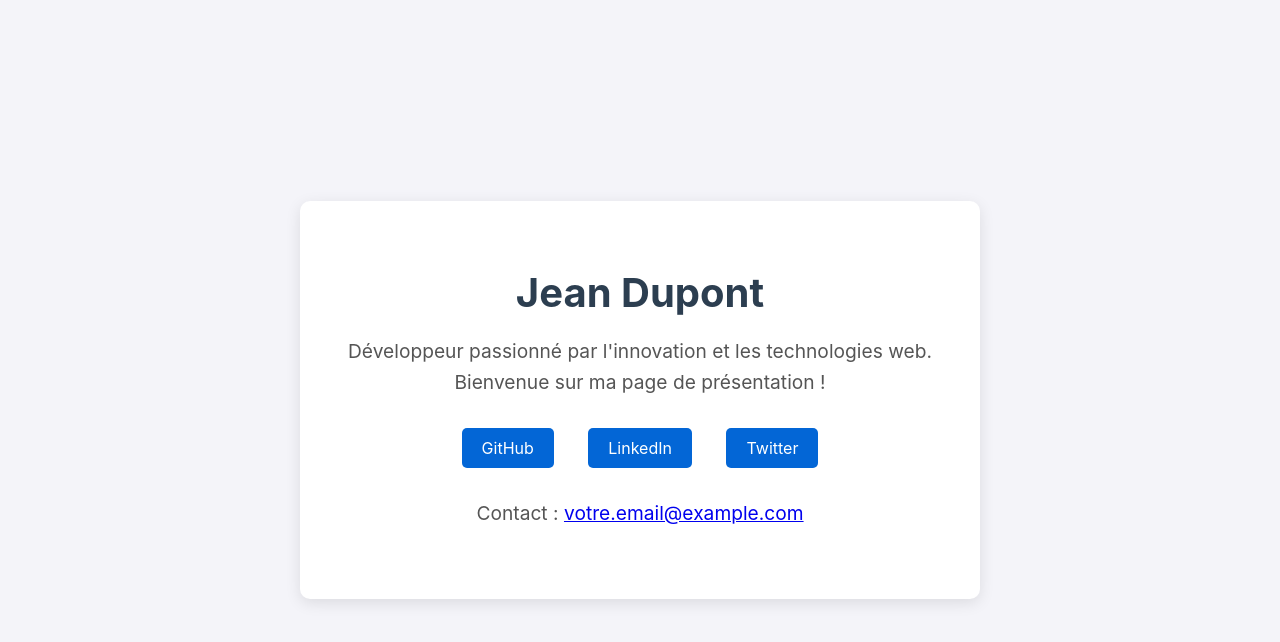
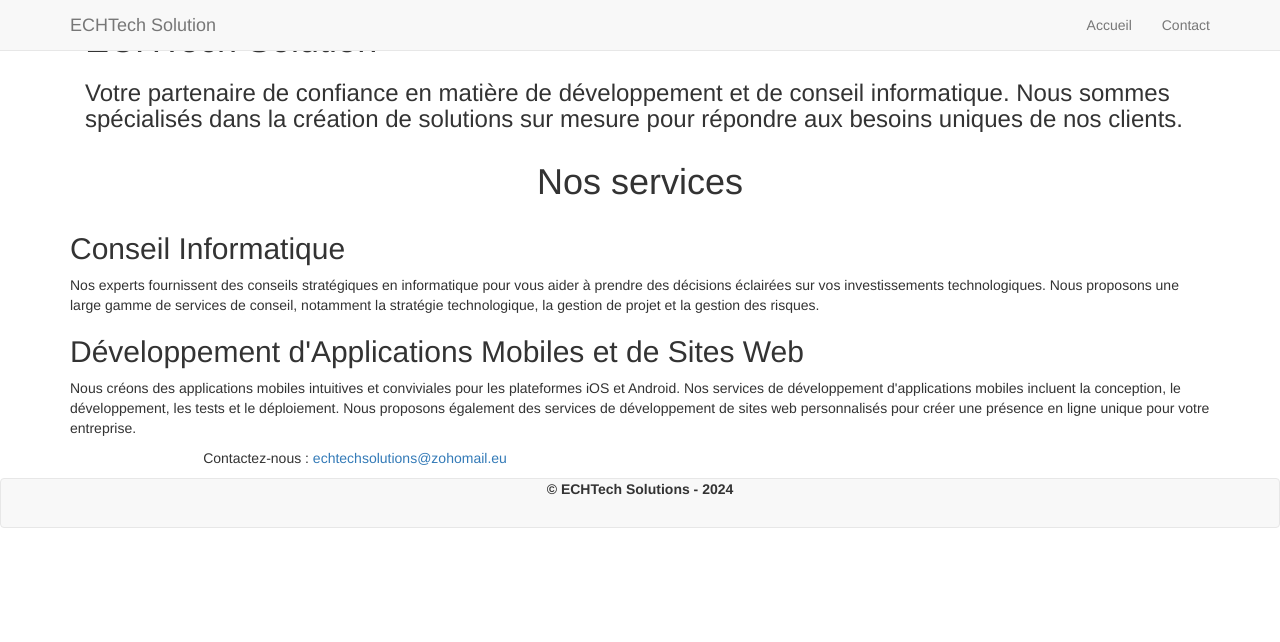
Before and after one commit to echtechsolutions/echtechsolutions.github.io, a plain HTML site: page index.html in a window 1280 px wide. Drawn offline with nearby package versions, Linux system fonts and the light colour scheme.

Commit message:
Update index.html

```diff
--- a/index.html
+++ b/index.html
@@ -1,82 +1,166 @@
 <!DOCTYPE html>
 <html lang="fr">
+
 <head>
-    <meta charset="UTF-8">
-    <meta name="viewport" content="width=device-width, initial-scale=1.0">
-    <title></title>
-    <style>
-        /* Ceci est le style CSS directement dans le fichier HTML pour faire simple */
-        body {
-            font-family: -apple-system, BlinkMacSystemFont, "Segoe UI", Roboto, Helvetica, Arial, sans-serif, "Apple Color Emoji", "Segoe UI Emoji", "Segoe UI Symbol";
-            background-color: #f4f4f9;
-            color: #333;
-            display: flex;
-            justify-content: center;
-            align-items: center;
-            height: 100vh;
-            margin: 0;
-            text-align: center;
-        }
+  <!--    DEBUT DU HEAD -->
+  <meta charset="utf-8">
+  <meta http-equiv="X-UA-Compatible" content="IE=edge">
+  <meta name="viewport" content="width=device-width, initial-scale=1">
 
-        .container {
-            max-width: 600px;
-            padding: 40px;
-            background-color: #ffffff;
-            border-radius: 10px;
-            box-shadow: 0 4px 15px rgba(0, 0, 0, 0.1);
-        }
+  <title>ECHTech Solutions - Votre Partenaire Informatique </title>
 
-        h1 {
-            font-size: 2.5em;
-            margin-bottom: 10px;
-            color: #2c3e50;
-        }
+  <link href="css/design.css" rel="stylesheet">
 
-        p {
-            font-size: 1.2em;
-            line-height: 1.6;
-            margin-bottom: 30px;
-            color: #555;
-        }
+  <link rel="stylesheet" href="https://maxcdn.bootstrapcdn.com/font-awesome/4.5.0/css/font-awesome.min.css">
 
-        .links a {
-            display: inline-block;
-            margin: 0 15px;
-            padding: 10px 20px;
-            text-decoration: none;
-            color: #ffffff;
-            background-color: #0366d6; /* Couleur bleue de GitHub */
-            border-radius: 5px;
-            transition: background-color 0.3s ease;
-        }
 
-        .links a:hover {
-            background-color: #0056b3;
-        }
 
-        .contact {
-            margin-top: 30px;
-            font-size: 1em;
-            color: #777;
-        }
-    </style>
+  <link href="https://maxcdn.bootstrapcdn.com/bootstrap/3.3.6/css/bootstrap.min.css" rel="stylesheet">
+
+
 </head>
+
 <body>
 
+
+  <nav class="navbar navbar-default navbar-fixed-top">
+    <div class="container" id="navbar">
+      <div class="navbar-header page-scroll">
+        <button type="button" class="navbar-toggle" data-toggle="collapse" data-target="#collapse-menu">
+          <span class="sr-only">Toggle navigation</span>
+          <span class="icon-bar"></span>
+          <span class="icon-bar"></span>
+          <span class="icon-bar"></span>
+        </button>
+
+        <a class="navbar-brand" href="#" id="brand">ECHTech Solution</a>
+      </div>
+
+      <!-- Collect the nav links, forms, and other content for toggling -->
+      <div class="collapse navbar-collapse" id="collapse-menu">
+        <ul class="nav navbar-nav navbar-right">
+          <li class="hidden">
+            <a href="#mainsection"></a>
+          </li>
+
+
+          <li class="page-scroll">
+            <a href="#mainsection">Accueil</a>
+          </li>
+          <li class="page-scroll">
+          </li>
+
+          <li class="page-scroll">
+            <a href="#contact">Contact</a>
+          </li>
+        </ul>
+      </div>
+    </div>
+  </nav>
+
+
+
+
+
+  <section id="mainsection">
     <div class="container">
-        <h1>Jean Dupont</h1>
-        <p>Développeur passionné par l'innovation et les technologies web. Bienvenue sur ma page de présentation !</p>
 
-        <div class="links">
-            <a href="https://github.com/votre-pseudo" target="_blank">GitHub</a>
-            <a href="https://www.linkedin.com/in/votre-profil" target="_blank">LinkedIn</a>
-            <a href="https://twitter.com/votre-pseudo" target="_blank">Twitter</a>
-            </div>
 
-        <div class="contact">
-            <p>Contact : <a href="mailto:votre.email@example.com">votre.email@example.com</a></p>
+      <div class="col-lg-12">
+        <div class="intro-message">
+          <h1>ECHTech Solution</h1>
+          <h3>
+            <p>Votre partenaire de confiance en matière de développement et de conseil informatique. Nous sommes
+              spécialisés dans la création de solutions sur mesure pour répondre aux besoins uniques de nos clients.</p>
+          </h3>
+
+
         </div>
+      </div>
+
+    </div>
+  </section>
+
+  <section id="section1">
+    <div class="container">
+      <div class="row">
+        <div class="col-lg-12 text-center">
+          <h1>Nos services</h1>
         </div>
+      </div>
+      <div class="row">
+        <div class="col-lg-12">
+          <div class="service">
+            <h2>Conseil Informatique</h2>
+            <p>Nos experts fournissent des conseils stratégiques en informatique pour vous aider à prendre des décisions
+              éclairées sur vos investissements technologiques. Nous proposons une large gamme de services de conseil,
+              notamment la stratégie technologique, la gestion de projet et la gestion des risques.</p>
+          </div>
+          <div class="service">
+            <h2>Développement d'Applications Mobiles et de Sites Web</h2>
+            <p>Nous créons des applications mobiles intuitives et conviviales pour les plateformes iOS et Android. Nos
+              services de développement d'applications mobiles incluent la conception, le développement, les tests et le
+              déploiement. Nous proposons également des services de développement de sites web personnalisés pour créer
+              une présence en ligne unique pour votre entreprise.</p>
+          </div>
+        </div>
+      </div>
+    </div>
+  </section>
 
+
+
+
+
+
+
+  <div id="contact" class="contact-info">
+
+    <div class="container">
+
+
+      <div class="footer-col col-md-6 text-center">
+
+        <p>Contactez-nous : <a href="mailto:echtechsolutions@zohomail.eu">echtechsolutions@zohomail.eu</a></p>
+      </div>
+
+
+
+
+    </div>
+
+
+  </div>
+
+  <footer class="navbar navbar-default navbar-static-bottom text-center" id="footer">
+
+
+
+    <div class="col-lg-12">
+
+      <!--       CI-DESSOUS POUR CHANGER LE COPYRIGHT-->
+
+      <p> <strong>&copy; ECHTech Solutions - 2024 </strong> </p>
+    </div>
+
+
+
+
+  </footer>
+
+
+
+  <!--    END / GOOGLE ANALYTICS-->
+
+  <!-- jQuery (necessary for Bootstrap's JavaScript plugins) -->
+  <script src="https://ajax.googleapis.com/ajax/libs/jquery/1.11.3/jquery.min.js"></script>
+  <!-- Include all compiled plugins (below), or include individual files as needed -->
+  <script src="https://maxcdn.bootstrapcdn.com/bootstrap/3.3.6/js/bootstrap.min.js"></script>
+
+  <!-- Plugin JavaScript pour le smooth scroll -->
+  <script src="http://cdnjs.cloudflare.com/ajax/libs/jquery-easing/1.3/jquery.easing.min.js"></script>
+  <!-- Fichier JavaScript pour le paramètrage du smooth scroll -->
+  <script src="js/scroll.js"></script>
 </body>
+
 </html>
```
